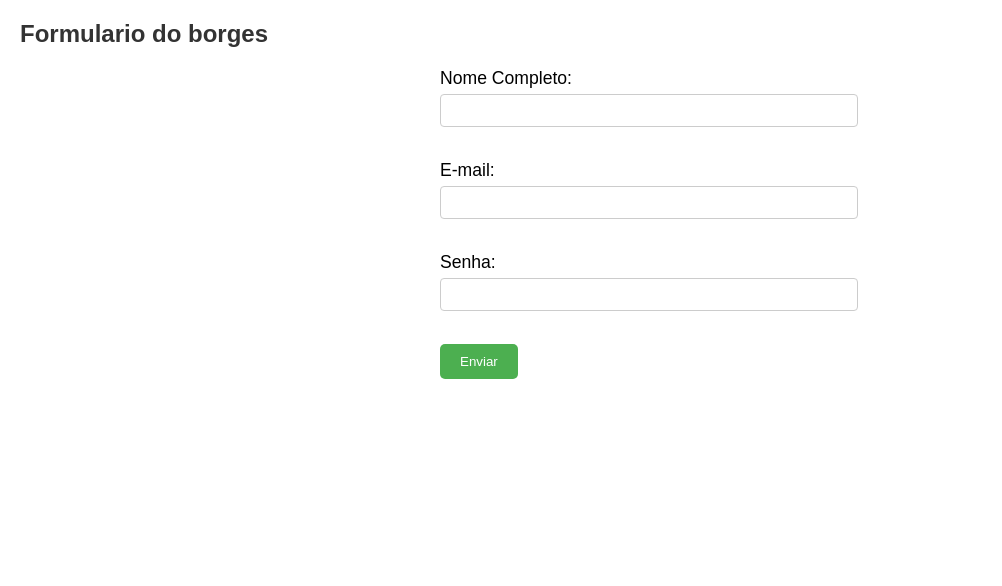
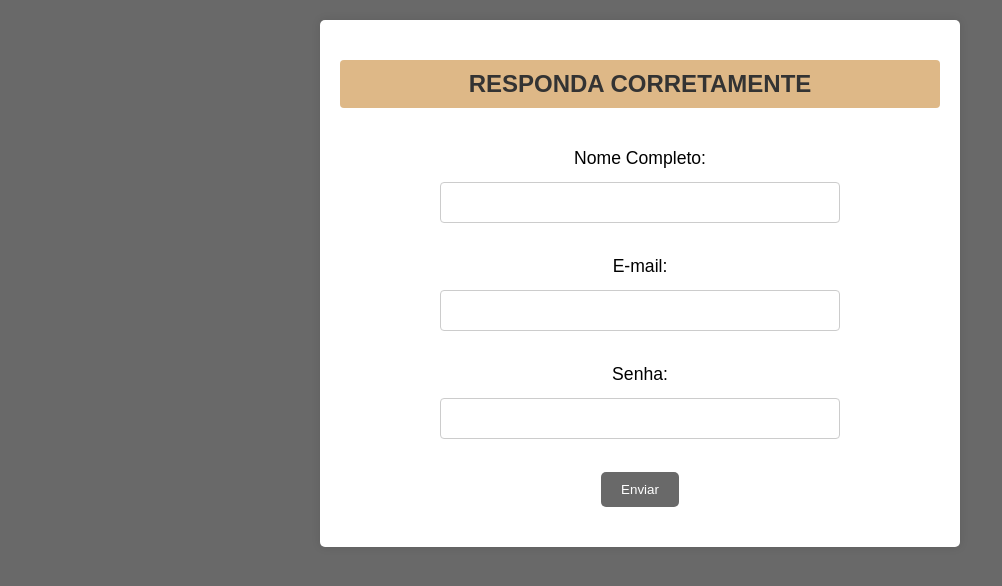
Before and after one commit to Borges07/teste, a plain HTML site: page Index.html in a window 1280 px wide. Shown: the whole page, without its empty margins (0-1002 px from the left). Drawn offline with Linux system fonts and the light colour scheme.

Commit message:
novo comiti

```diff
--- a/Index.html
+++ b/Index.html
@@ -7,7 +7,9 @@
     <link rel="stylesheet" href="styles/style.css">
 </head>
 <body>
-    <h2>Formulario do borges</h2>
+    <div class="container">
+
+        <h2>RESPONDA CORRETAMENTE</h2>
         <form id="registroForm">
             <label for="nome">Nome Completo:</label>
             <input type="text" id="nome" name="nome" required><br><br>
@@ -23,5 +25,6 @@
         <div class="Deubom"> </div>
 
         <script src="scripts/script.js"></script>
+    </div>
 </body>
 </html>
--- a/styles/style.css
+++ b/styles/style.css
@@ -1,39 +1,60 @@
 body {
+    padding: 0;
+    margin: 20px;
     font-family: Arial, sans-serif;
-    margin: 20px;
+    background-color: dimgray;
+    text-align: center;
 }
 
 h2 {
+    background-color: burlywood;
     color: #333;
+    padding: 10px;
+    border-radius: 4px;
 }
 
 form {
+    padding: 20px;
     max-width: 400px;
     margin: 0 auto;
+    border-radius: 5px;
 }
 
 label {
     font-size: 1.1em;
-    margin-top: 10px;
+    display: block;
+    margin-bottom: 8px;
 }
 
 input {
     width: 100%;
-    padding: 8px;
-    margin: 5px 0 15px 0;
+    padding: 12px;
+    margin: 5px 0 15px;
     border: 1px solid #ccc;
     border-radius: 4px;
+    box-sizing: border-box;
 }
 
 button {
-    background-color: #4CAF50;
+    background-color: dimgray;
     color: white;
     padding: 10px 20px;
     border: none;
     border-radius: 5px;
     cursor: pointer;
+    transition: background-color 0.3s ease;
 }
 
 button:hover {
-    background-color: #45a049;
+    background-color: rgb(64, 189, 64);
+    color: #fff;
 }
+
+.container {
+    max-width: 600px;
+    margin: 0 auto;
+    padding: 20px;
+    background-color: white;
+    border-radius: 5px;
+    box-shadow: 0 0 10px rgba(0, 0, 0, 0.1);
+}
```
Lines whose indentation alone changed are shown as unchanged.
